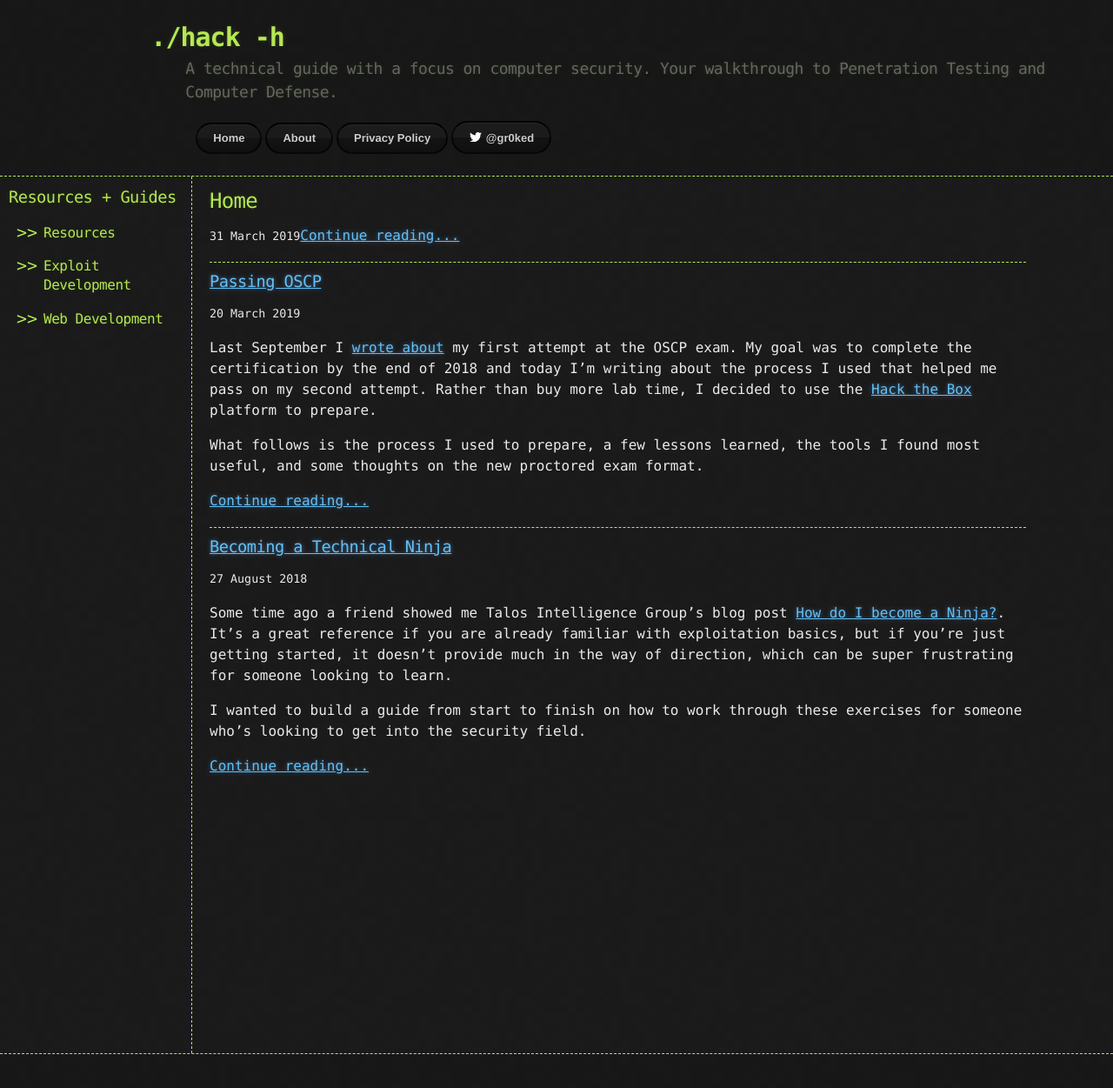
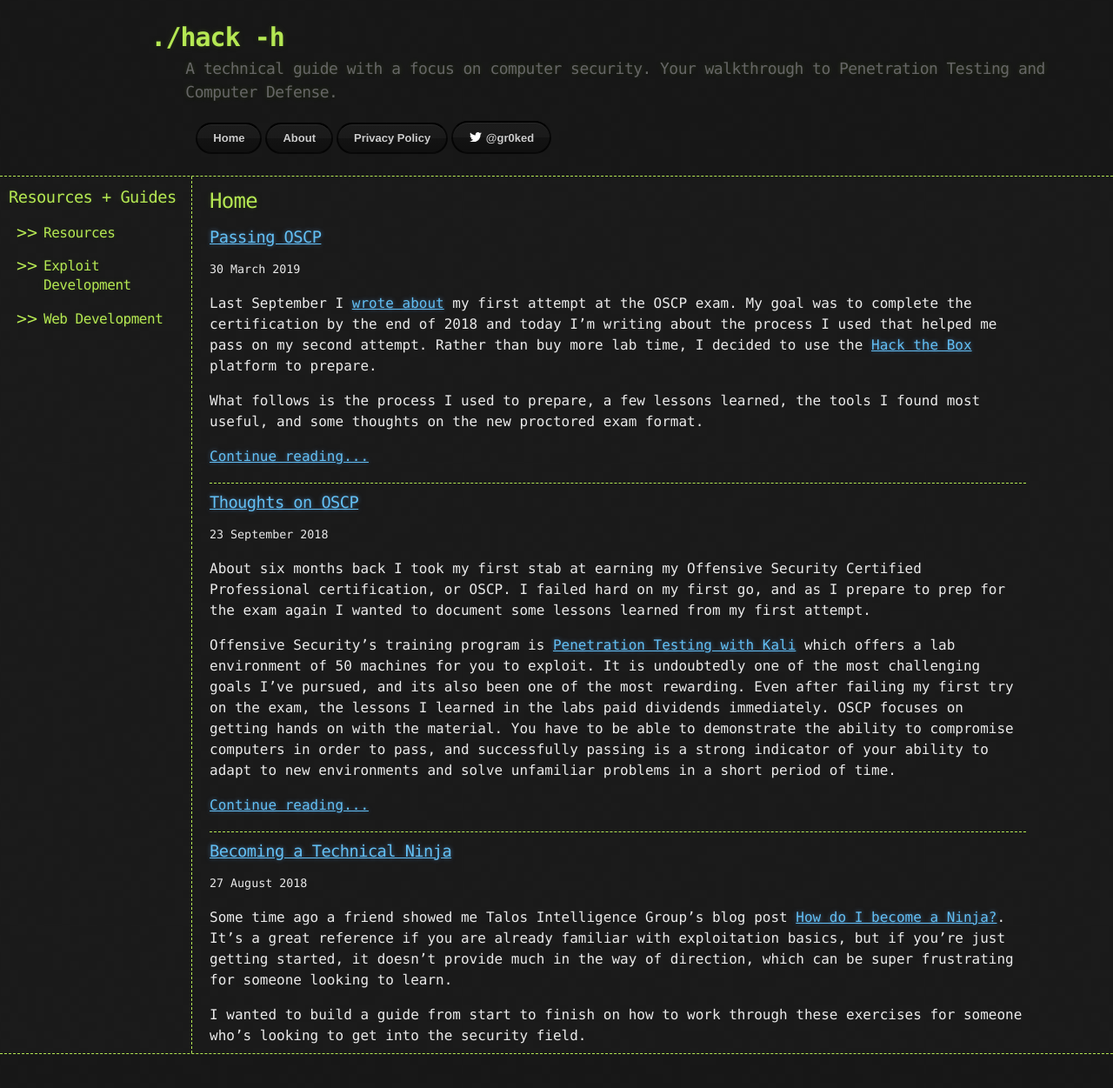
Before and after one commit to 6r0k3d/6r0k3d.github.io, a Jekyll site: the page built from index.md, in a window 1280 px wide. Shown: the top 1251 px of the page at 87% size. Built offline with Jekyll 4.4.1, drawn with Linux system fonts in a browser that asks for light colours; comment, search, counter and statistics services are not loaded.

Commit message:
Update dates

```diff
--- a/_posts/2018-09-23-oscp_thoughts.md
+++ b/_posts/2018-09-23-oscp_thoughts.md
@@ -5,11 +5,7 @@ author: gr0k
 layout: post
 github_comments_issueid: 7
 date: 23 Sept 2018
-<<<<<<< HEAD
-edit: 29 March 2019
-=======
-edit: 29 Mar 2019
->>>>>>> layout
+edit: 30 Mar 2019
 ---
 
 About six months back I took my first stab at earning my Offensive Security Certified Professional certification, or OSCP. I failed hard on my first go, and as I prepare to prep for the exam again I wanted to document some lessons learned from my first attempt.
--- a/_posts/2019-03-20-oscp_pass.md
+++ b/_posts/2019-03-20-oscp_pass.md
@@ -4,7 +4,7 @@ link: Passing OSCP
 author: gr0k
 layout: post
 github_comments_issueid: 8
-date: 20 Mar 2019
+date: 30 Mar 2019
 ---
 
 Last September I [wrote about]({{ site.url }}/2018/09/23/oscp_thoughts.html) my first attempt at the OSCP exam. My goal was to complete the certification by the end of 2018 and today I'm writing about the process I used that helped me pass on my second attempt. Rather than buy more lab time, I decided to use the [Hack the Box](https://www.hackthebox.eu) platform to prepare.
```
